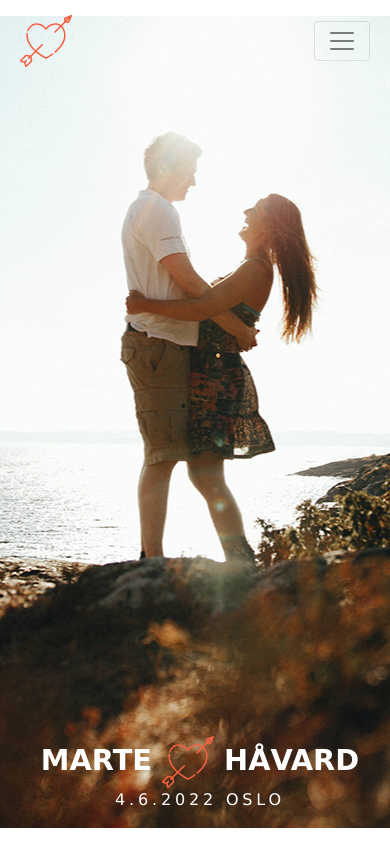
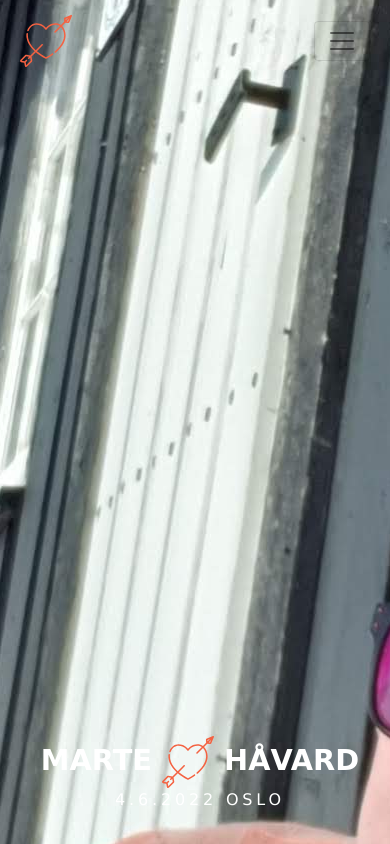
Before and after one commit to hafager/wedding-app, a Django app: page / in a window 390 px wide. Run offline with Django 3.2, Linux system fonts and the light colour scheme; data that the repository does not hold is empty; some libraries are stand-ins or nearby versions.

Commit message:
Updates images.

```diff
--- a/mainsite/static/mainsite/style.css
+++ b/mainsite/static/mainsite/style.css
@@ -118,7 +118,7 @@
     overflow-y: scroll;
 }
 body {
-    background: url(../img/stupebrett_fullhd.jpg) no-repeat center fixed;
+    background: url(../img/utsikt_oss.jpg) no-repeat center fixed;
     background-size: cover;
     font-family: "Verdana", Geneva, sans-serif;
 }
@@ -141,7 +141,7 @@
 
 @media screen and (max-width: 767px) {
   body {
-      background: url(../img/gretasteinarsol_scaled.jpg) no-repeat center fixed;
+      background: url(../img/tur.jpg) no-repeat center fixed;
   }
   .navbar {
     padding: 0;
--- a/mainsite/templates/mainsite/home.html
+++ b/mainsite/templates/mainsite/home.html
@@ -11,7 +11,9 @@
   <div class="brand top-brand">
     <div class="navn">
       MARTE
-      <img src="{% static 'img/heart.svg'%}" class="heart-svg" />
+      <svg xmlns="http://www.w3.org/2000/svg" width="64" height="64" fill="red" class="bi bi-plus heart-svg" viewBox="0 0 16 16">
+  <path d="M8 4a.5.5 0 0 1 .5.5v3h3a.5.5 0 0 1 0 1h-3v3a.5.5 0 0 1-1 0v-3h-3a.5.5 0 0 1 0-1h3v-3A.5.5 0 0 1 8 4z"/>
+</svg>
       HÅVARD
     </div>
     <div class="time-place">
```
Also changed, not shown: mainsite/static/img/20200713_132835.jpg (deleted), mainsite/static/img/20200713_212624.jpg (deleted), mainsite/static/img/gretaogsteinar.png (deleted), mainsite/static/img/gretasteinarsol_scaled.jpg (deleted), mainsite/static/img/stupebrett_fullhd.jpg (deleted), mainsite/static/img/tur.jpg (renamed from mainsite/static/img/20190413_144409.jpg), mainsite/static/img/utsikt_oss.jpg (renamed from mainsite/static/img/20200713_212805.jpg), 2 other files.
